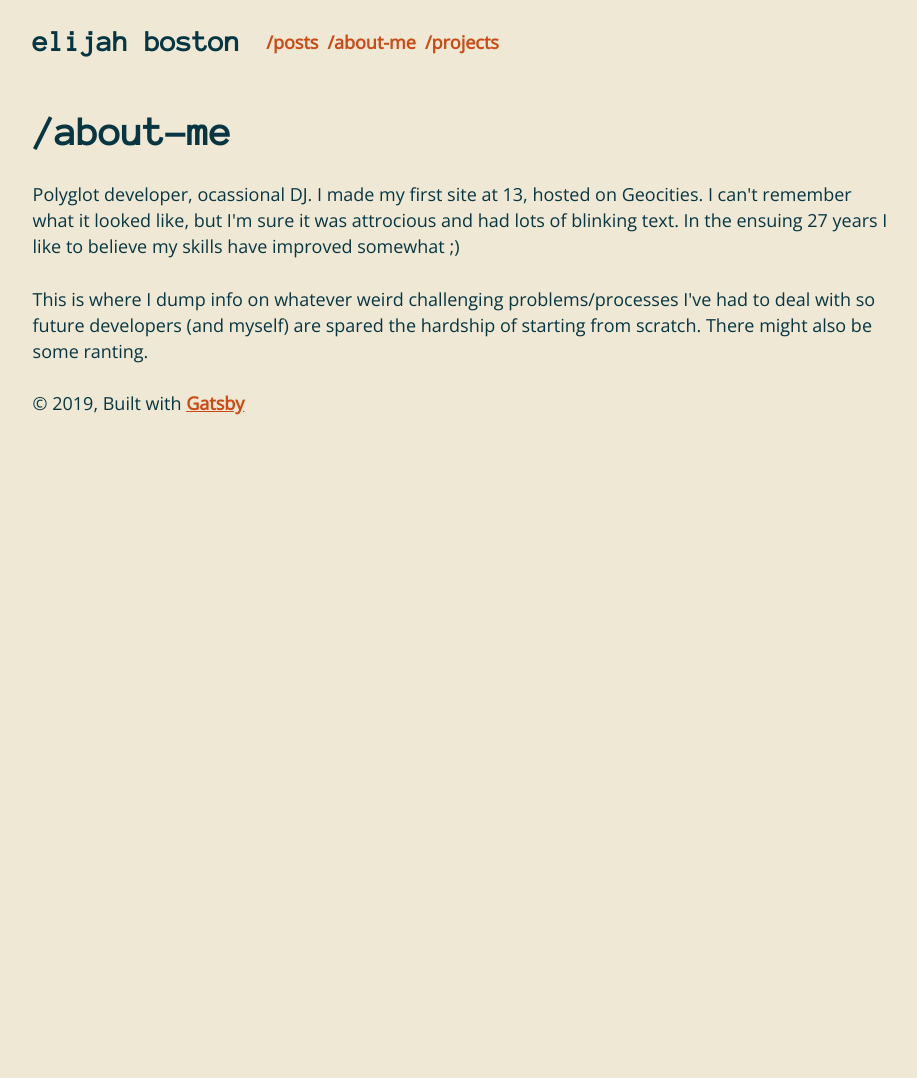
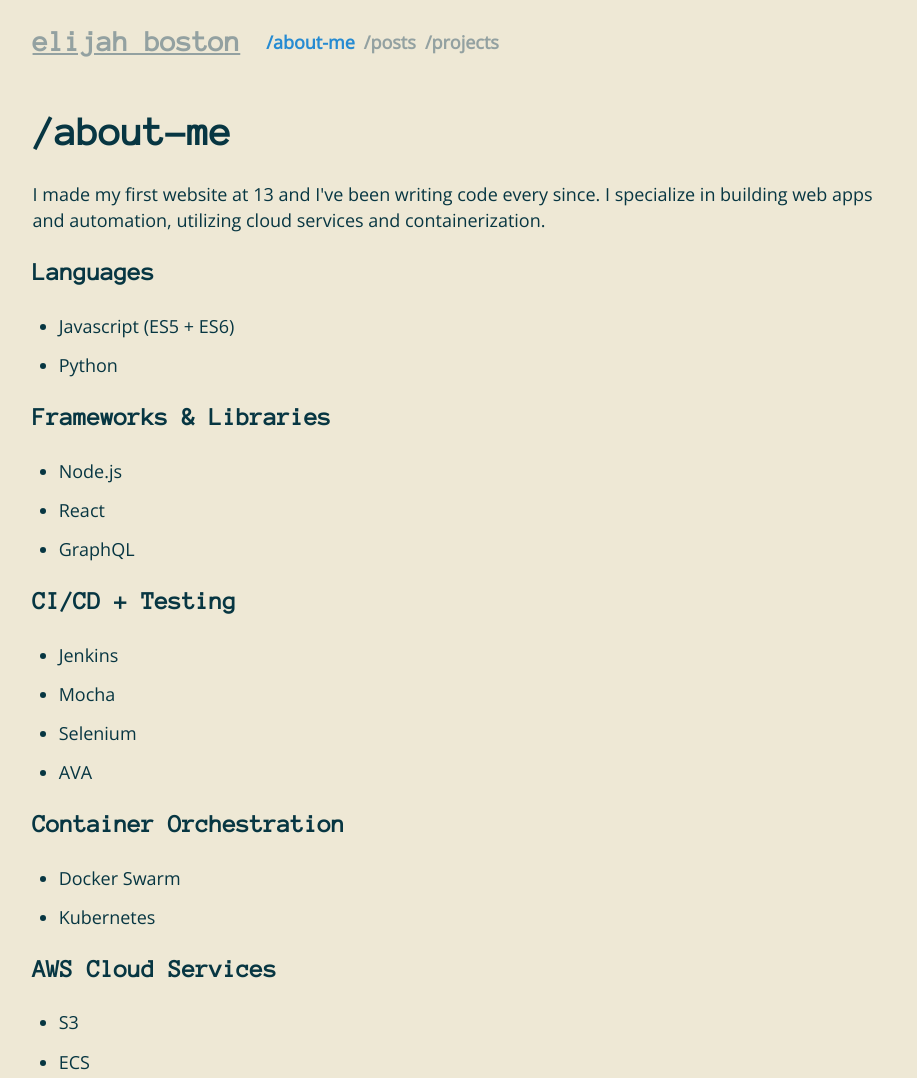
Before and after one commit to elijahboston/devblog, a Gatsby site: page /about-me in a window 1280 px wide. Shown: the top 1078 px of the page, without its empty margins (179-1096 px from the left). Before the commit the page ends 800 px from the top, so only its background shows below. Built offline with nearby package versions, Linux system fonts and the light colour scheme; Gatsby itself is replaced by a stand-in of ours.

Commit message:
Use styled-components

```diff
--- a/gatsby-config.js
+++ b/gatsby-config.js
@@ -5,6 +5,20 @@
     title: `elijah boston`,
     description: `Developer at large`,
     author: `elijah@9triangles.com`,
+    nav: [
+      {
+        label: 'about-me',
+        value: '/about-me'
+      },
+      {
+        label: 'posts',
+        value: '/posts'
+      },
+      {
+        label: 'projects',
+        value: '/projects'
+      }
+    ]
   },
   plugins: [
     `gatsby-plugin-react-helmet`,
@@ -55,7 +69,8 @@
       options: {
           siteUrl: targetAddress.href.slice(0, -1),
       },
-    }
+    },
+    `gatsby-plugin-styled-components`
     // this (optional) plugin enables Progressive Web App + Offline functionality
     // To learn more, visit: https://gatsby.dev/offline
     // `gatsby-plugin-offline`,
--- a/package.json
+++ b/package.json
@@ -5,6 +5,7 @@
   "version": "0.1.0",
   "author": "Kyle Mathews <mathews.kyle@gmail.com>",
   "dependencies": {
+    "babel-plugin-styled-components": "^1.10.6",
     "gatsby": "^2.13.39",
     "gatsby-image": "^2.2.6",
     "gatsby-plugin-canonical-urls": "^2.1.2",
@@ -13,13 +14,15 @@
     "gatsby-plugin-react-helmet": "^3.1.2",
     "gatsby-plugin-s3": "^0.3.1",
     "gatsby-plugin-sharp": "^2.2.9",
+    "gatsby-plugin-styled-components": "^3.1.2",
     "gatsby-source-filesystem": "^2.1.6",
     "gatsby-transformer-remark": "^2.6.9",
     "gatsby-transformer-sharp": "^2.2.4",
     "prop-types": "^15.7.2",
     "react": "^16.8.6",
     "react-dom": "^16.8.6",
-    "react-helmet": "^5.2.1"
+    "react-helmet": "^5.2.1",
+    "styled-components": "^4.3.2"
   },
   "devDependencies": {
     "prettier": "^1.18.2"
--- a/src/components/common.css
+++ /dev/null
@@ -1,11 +0,0 @@
-.layout .page-body,
-header nav {
-    width: 70%;
-}
-
-@media only screen and (max-width: 900px) {
-    .layout .page-body,
-    header nav {
-        width: 100%;
-    }
-}
--- a/src/components/header.css
+++ /dev/null
@@ -1,3 +0,0 @@
-header {
-    margin-bottom: 1.45rem;
-}
--- a/src/components/header.js
+++ /dev/null
@@ -1,20 +0,0 @@
-import PropTypes from "prop-types"
-import React from "react"
-import "./header.css";
-import Nav from "./nav"
-
-const Header = ({ siteTitle }) => (
-  <header>
-    <Nav siteTitle={siteTitle} />
-  </header>
-)
-
-Header.propTypes = {
-  siteTitle: PropTypes.string,
-}
-
-Header.defaultProps = {
-  siteTitle: ``,
-}
-
-export default Header
--- a/src/components/layout.css
+++ /dev/null
@@ -1,11 +0,0 @@
-.layout {
-    display: flex;
-    flex-direction: column;
-}
-
-.layout .page-body {
-    margin: 0 auto;
-    max-width: 960px;
-    padding: 0px 1.0875rem 1.45rem;
-    padding-top: 0;
-}
--- a/src/components/layout.js
+++ b/src/components/layout.js
@@ -7,14 +7,96 @@
 
 import React from "react"
 import PropTypes from "prop-types"
+import { Link } from "gatsby"
+import styled, { ThemeProvider } from "styled-components"
 import { useStaticQuery, graphql } from "gatsby"
+import solarizedDark from "../themes/solarized-dark";
 
-import Header from "./header"
 import "./reset.css"
-import "./layout.css"
-import "./common.css"
 import "./theme.css"
 import "./typography.css"
+
+const LayoutWrapper = styled.div`
+  display: flex;
+  flex-direction: column;
+`
+
+const PageBody = styled.div`
+  margin: 0 auto;
+  max-width: 960px;
+  padding: 0px 1.0875rem 1.45rem;
+  padding-top: 0;
+  width: 70%;
+
+  @media only screen and (max-width: 900px) {
+    width: 100%;
+  }
+`
+
+const Header = styled.header`
+  margin-bottom: 1.45rem;
+`
+
+const HeaderLink = styled(props => <Link activeStyle={{ color: solarizedDark.activeLinkColor }} { ...props } />)`
+  color: ${props => props.theme.linkColor};
+
+  &:visited {
+    color: ${props => props.theme.linkColor};
+  }
+
+  &:hover, &:active {
+    color: ${props => props.theme.linkHoverColor};
+  }
+`
+
+const Nav = styled.nav`
+  display: flex;
+  margin: 0 auto;
+  align-items: center;
+  padding: 1.45rem 1.0875rem 1.45rem;
+  width: 70%;
+
+  @media only screen and (max-width: 900px) {
+    width: 100%;
+  }
+`
+
+const SiteTitle = styled.div`
+  margin-right: 1.45rem;
+`
+
+const SiteTitleText = styled.h2`
+  margin: 0;
+`;
+
+const isPartiallyActive = ({ isPartiallyCurrent, location }) => {
+  const active = { style: {color: 'blue'} };
+  const isIndex = location.pathname === '/';
+
+  if (isIndex || (!isIndex && isPartiallyCurrent)) {
+    return active;
+  }
+}
+
+const NavLink = styled(props => <Link partiallyActive={true} activeStyle={{ color: solarizedDark.activeLinkColor }} { ...props } />)`
+  margin: 0 .5rem 0 0;
+  text-transform: lowercase;
+  text-decoration: none;
+  font-weight: bold;
+  color: ${props => props.theme.linkColor};
+
+  &:visited {
+    color: ${props => props.theme.linkColor};
+  }
+
+  &:hover, &:active {
+    color: ${props => props.theme.linkHoverColor};
+  }
+
+  &::before {
+    content: '/';
+  }
+`
 
 const Layout = ({ children }) => {
   const data = useStaticQuery(graphql`
@@ -22,23 +104,51 @@
       site {
         siteMetadata {
           title
+          nav {
+            value
+            label
+          }
         }
       }
     }
   `)
 
+  const {
+    site: {
+      siteMetadata: {
+        title,
+        nav
+      }
+    }
+  } = data;
+
   return (
-    <div className="layout">
-      <Header siteTitle={data.site.siteMetadata.title} />
-      <div className='page-body'>
+    <ThemeProvider theme={solarizedDark}>
+      <LayoutWrapper>
+        <Header>
+          <Nav>
+            <SiteTitle>
+              <SiteTitleText>
+                <HeaderLink to='/'>
+                  {title}
+                </HeaderLink>
+              </SiteTitleText>
+            </SiteTitle>
+            <div>
+              {nav.map(item => <NavLink key={item.label} to={item.value}>{item.label}</NavLink>)}
+            </div>
+          </Nav>
+        </Header>
+        <PageBody>
           <main>{children}</main>
           <footer>
             © {new Date().getFullYear()}, Built with
             {` `}
             <a href="https://www.gatsbyjs.org">Gatsby</a>
           </footer>
-      </div>
-    </div>
+        </PageBody>
+      </LayoutWrapper>
+    </ThemeProvider>
   )
 }
 
--- a/src/components/nav.css
+++ /dev/null
@@ -1,25 +0,0 @@
-header nav {
-    display: flex;
-    margin: 0 auto;
-    align-items: center;
-    padding: 1.45rem 1.0875rem 1.45rem;
-}
-
-header nav .site-title {
-    margin-right: 1.45rem;
-}
-
-header nav .site-title h2 {
-    margin: 0;
-}
-
-header nav .nav-items a {
-    margin: 0 .5rem 0 0;
-    text-transform: lowercase;
-    text-decoration: none;
-    font-weight: bold;
-}
-
-header nav .nav-items a::before {
-    content: '/'
-}
--- a/src/components/nav.js
+++ /dev/null
@@ -1,18 +0,0 @@
-import { Link } from "gatsby"
-import React from "react"
-import "./nav.css";
-
-const Nav = ({ siteTitle }) => (
-  <nav>
-    <div className="site-title">
-      <h2>{siteTitle}</h2>
-    </div>
-    <div className="nav-items">
-      <Link to="/">posts</Link>
-      <Link to="/about-me">about-me</Link>
-      <Link to="/projects">projects</Link>
-    </div>
-  </nav>
-)
-
-export default Nav
--- a/src/components/post-link.js
+++ b/src/components/post-link.js
@@ -1,5 +1,6 @@
 import React from "react"
 import { Link } from "gatsby"
+
 const PostLink = ({ post }) => (
   <div>
     <h3><Link to={post.frontmatter.path}>
--- a/src/components/theme.css
+++ b/src/components/theme.css
@@ -3,11 +3,7 @@
     color: #073642;
 }
 
-a {
-    font-weight: bold;
-    color: #cb4b16;
+html * {
+    color-profile: sRGB;
+    rendering-intent: auto;
 }
-
-a:hover {
-    color: #dc322f;
-}
--- a/src/pages/about-me.js
+++ b/src/pages/about-me.js
@@ -8,11 +8,42 @@
     <SEO title="About" />
     <h1>/about-me</h1>
     <p>
-      Polyglot developer, ocassional DJ. I made my first site at 13, hosted on Geocities. I can't remember what it looked like, but I'm sure it was attrocious and had lots of blinking text. In the ensuing 27 years I like to believe my skills have improved somewhat ;)
+      I made my first website at 13 and I've been writing code every since. I specialize in building web apps and automation, utilizing cloud services and containerization.
     </p>
-    <p>
-      This is where I dump info on whatever weird challenging problems/processes I've had to deal with so future developers (and myself) are spared the hardship of starting from scratch. There might also be some ranting.
-    </p>
+
+    <h3>Languages</h3>
+    <ul>
+      <li>Javascript (ES5 + ES6)</li>
+      <li>Python</li>
+    </ul>
+
+    <h3>Frameworks & Libraries</h3>
+    <ul>
+      <li>Node.js</li>
+      <li>React</li>
+      <li>GraphQL</li>
+    </ul>
+
+    <h3>CI/CD + Testing</h3>
+    <ul>
+      <li>Jenkins</li>
+      <li>Mocha</li>
+      <li>Selenium</li>
+      <li>AVA</li>
+    </ul>
+
+    <h3>Container Orchestration</h3>
+    <ul>
+      <li>Docker Swarm</li>
+      <li>Kubernetes</li>
+    </ul>
+
+    <h3>AWS Cloud Services</h3>
+    <ul>
+      <li>S3</li>
+      <li>ECS</li>
+      <li>EC2</li>
+    </ul>
   </Layout>
 )
 
--- /dev/null
+++ b/src/themes/solarized-dark.js
@@ -0,0 +1,27 @@
+const palette = {
+    base03:    '#002b36',
+    base02:    '#073642',
+    base01:    '#586e75',
+    base00:    '#657b83',
+    base0:     '#839496',
+    base1:     '#93a1a1',
+    base2:     '#eee8d5',
+    base3:     '#fdf6e3',
+    yellow:    '#b58900',
+    orange:    '#cb4b16',
+    red:       '#dc322f',
+    magenta:   '#d33682',
+    violet:    '#6c71c4',
+    blue:      '#268bd2',
+    cyan:      '#2aa198',
+    green:     '#859900',
+};
+
+export default {
+    linkColor: palette.base1,
+    linkHoverColor: palette.blue,
+    activeLinkColor: palette.blue,
+    bgColor: palette.base03,
+    textColor: palette.base1,
+    headerColor: palette.base1
+}
```
Also changed, not shown: src/pages/index.js (+8 -38 lines), src/pages/posts.js (added, +44 -0 lines), src/pages/projects.js (+98 -7 lines), 1 other file. Lines whose indentation alone changed are shown as unchanged.
